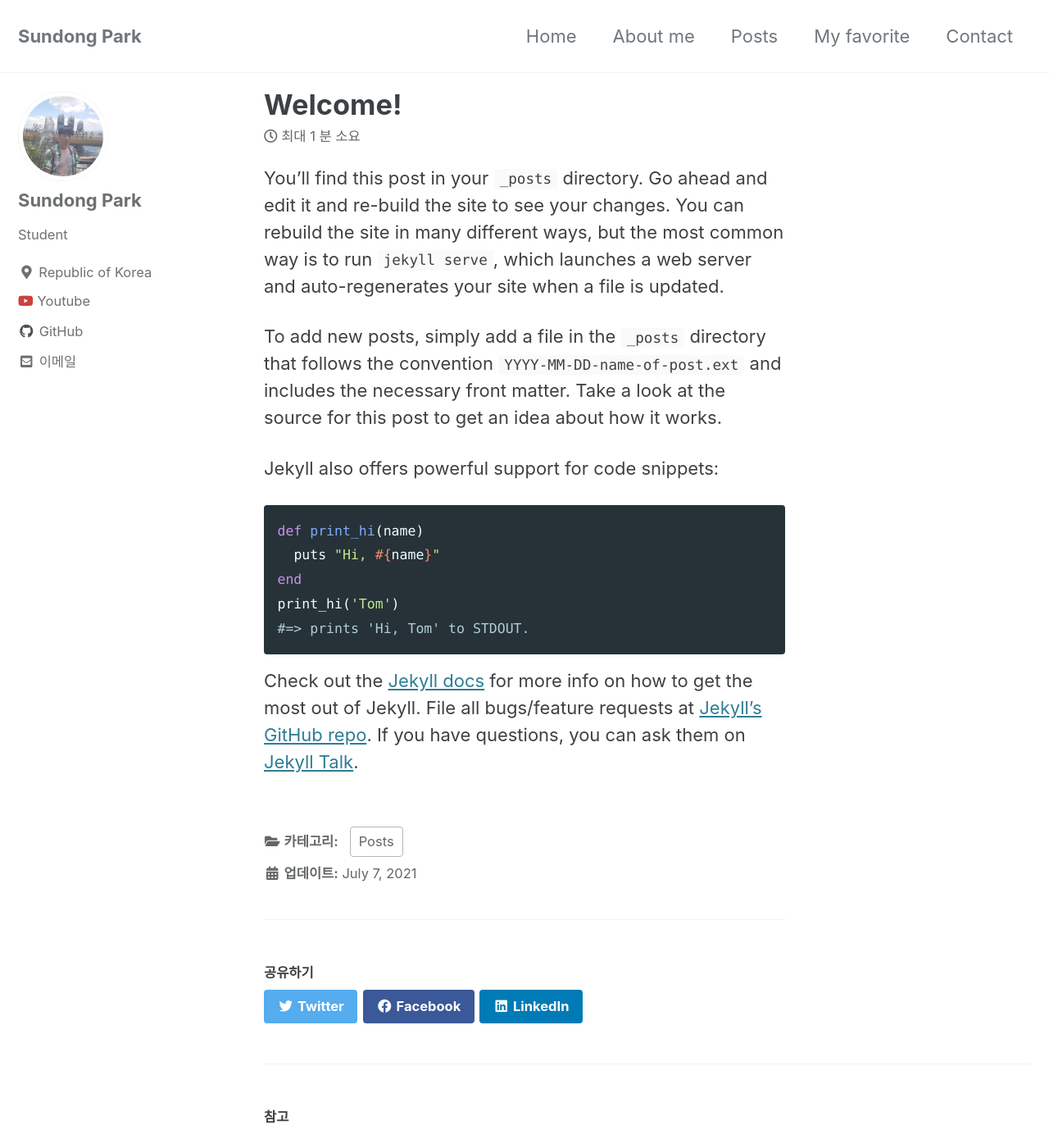
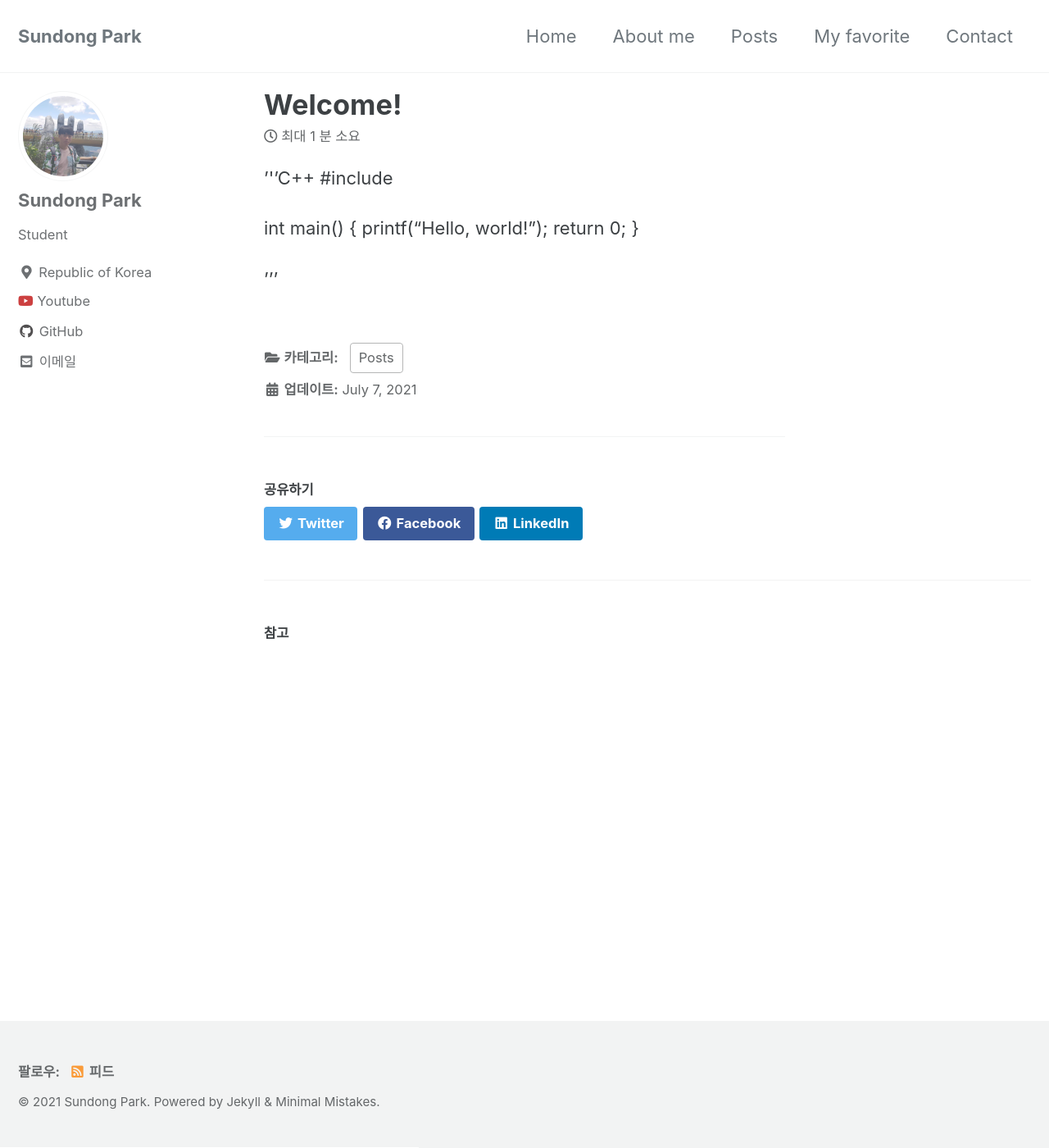
Before and after one commit to sundongpark/sundongpark.github.io, a Jekyll site: the page built from _posts/2021-07-07-welcome.md, in a window 1280 px wide and 1400 px high. Shown: the whole window at 82% size. Built offline with Jekyll 4.4.1, drawn with Linux system fonts in a browser that asks for light colours; cached includes are drawn as plain includes.

Commit message:
Update 2021-07-07-welcome.md

````diff
--- a/_posts/2021-07-07-welcome.md
+++ b/_posts/2021-07-07-welcome.md
@@ -1,29 +1,20 @@
 ---
 title:  "Welcome!"
 header:
-  teaser: "/assets/images/bio-photo.png"
+#  teaser: "/assets/images/bio-photo.png"
 categories:
   - Posts
 #tags:
 #  - update
 ---
 
-You'll find this post in your `_posts` directory. Go ahead and edit it and re-build the site to see your changes. You can rebuild the site in many different ways, but the most common way is to run `jekyll serve`, which launches a web server and auto-regenerates your site when a file is updated.
+'''C++
+#include <stdio.h>
 
-To add new posts, simply add a file in the `_posts` directory that follows the convention `YYYY-MM-DD-name-of-post.ext` and includes the necessary front matter. Take a look at the source for this post to get an idea about how it works.
+int main()
+{
+  printf("Hello, world!");
+  return 0;
+}
 
-Jekyll also offers powerful support for code snippets:
-
-```ruby
-def print_hi(name)
-  puts "Hi, #{name}"
-end
-print_hi('Tom')
-#=> prints 'Hi, Tom' to STDOUT.
-```
-
-Check out the [Jekyll docs][jekyll-docs] for more info on how to get the most out of Jekyll. File all bugs/feature requests at [Jekyll's GitHub repo][jekyll-gh]. If you have questions, you can ask them on [Jekyll Talk][jekyll-talk].
-
-[jekyll-docs]: http://jekyllrb.com/docs/home
-[jekyll-gh]:   https://github.com/jekyll/jekyll
-[jekyll-talk]: https://talk.jekyllrb.com/
+'''
````
